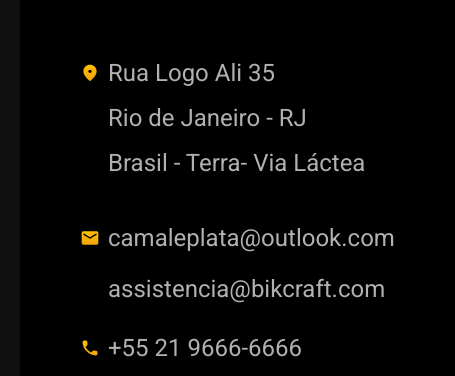
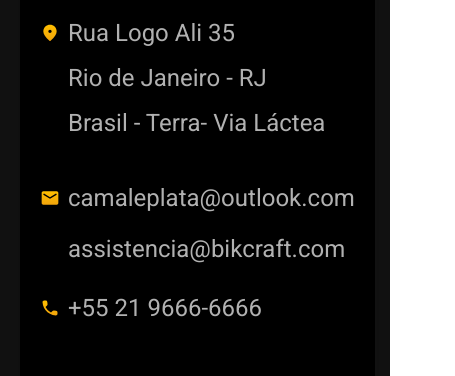
Before and after one commit to Elysium-Santana/bikcraft, a plain HTML site: page contato.html in a window 390 px wide. Shown: the part 452-828 px from the top of the page, 455 px wide, since content can reach past the window. Drawn offline with Linux system fonts and the light colour scheme.

Commit message:
reparo responsive contato

```diff
--- a/css/contatos/contatos-formulario.css
+++ b/css/contatos/contatos-formulario.css
@@ -62,3 +62,9 @@
     grid-template-columns: 1fr;
   }
 }
+@media (max-width: 500px) {
+  .contatos-conteudo,
+  .formulario-contato {
+    padding: 20px;
+  }
+}
```
